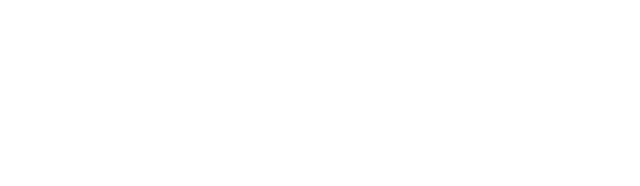
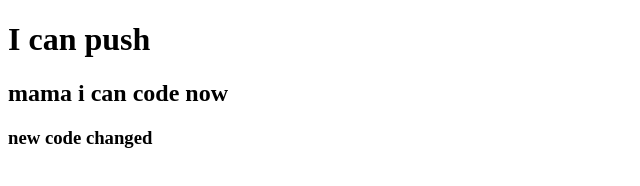
Before and after one commit to ms-ashraful/my-nice-repo, a plain HTML site: page Index.html in a window 1280 px wide. Shown: the whole page, without its empty margins (0-640 px from the left). Drawn offline with Linux system fonts and the light colour scheme.

Commit message:
added header

```diff
--- a/Index.html
+++ b/Index.html
@@ -7,6 +7,8 @@
     <title>My first github repo</title>
 </head>
 <body>
-
+   <h1>I can push</h1>
+   <h2>mama i can code now</h2>
+   <h3>new code changed</h3>
 </body>
 </html>
```
